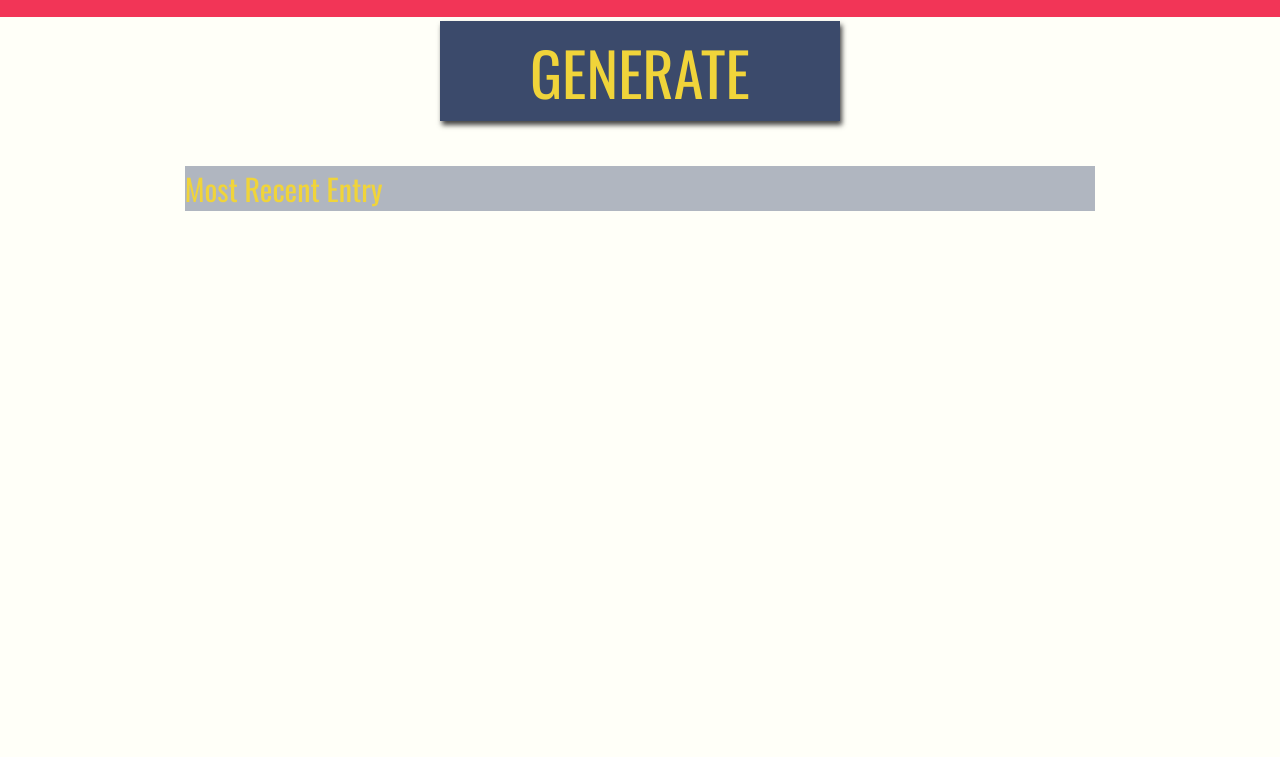
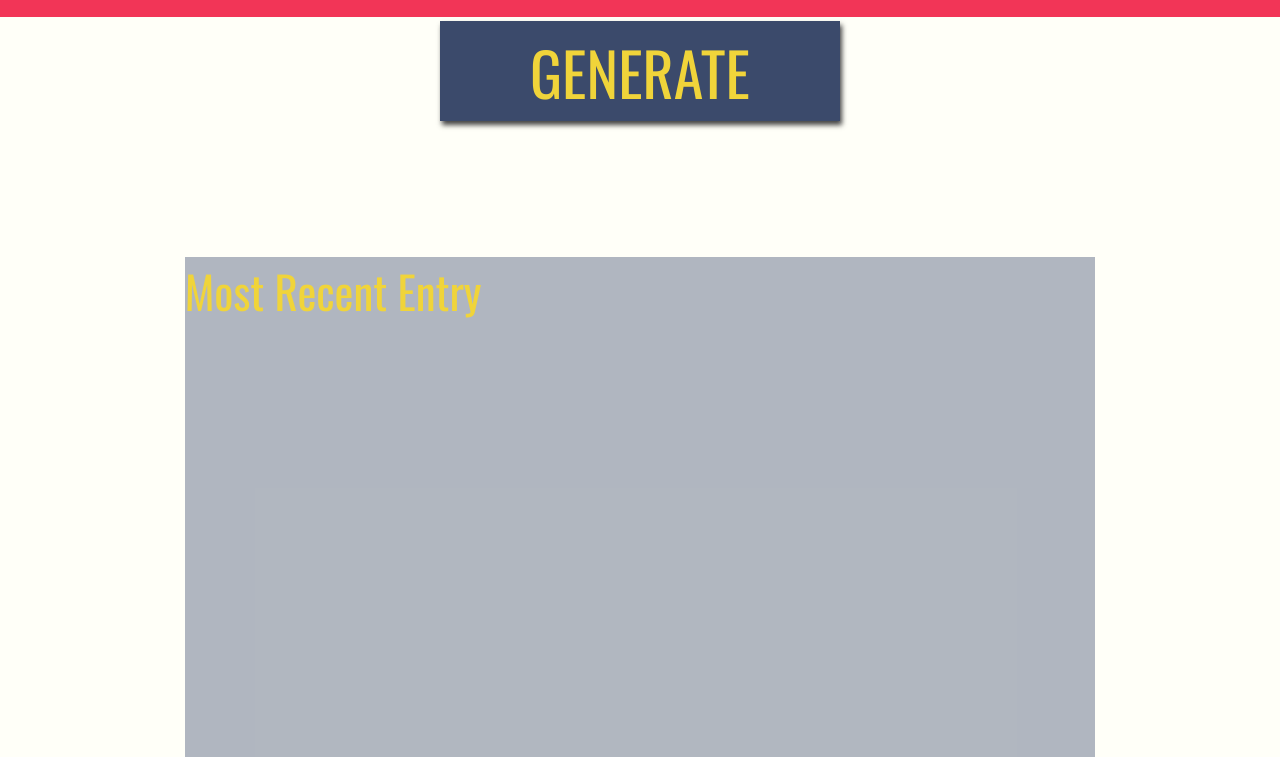
Before and after one commit to reyrey16/fend-weather-journal-app, a website: page website/index.html in a window 1280 px wide. Shown: the part 783-1540 px from the top of the page. Before the commit the page ends 994 px from the top, so only its background shows below. Drawn offline with nearby package versions, Linux system fonts and the light colour scheme; a web font is replaced by a local one.

Commit message:
style: Entry

```diff
--- a/website/style.css
+++ b/website/style.css
@@ -6,7 +6,7 @@ body{
 
 #app{
     display: grid;
-    grid-auto-rows: 250px 175px 2fr 2fr;
+    grid-auto-rows: 250px 175px 500px 2fr;
     /* grid-template-columns:  */
     height:100vh;
     background: #f23557;
@@ -23,6 +23,9 @@ body{
 
 .entry{
     background: rgba(59, 74, 107, .4);
+    font-size: 1.5em;
+    height: 500px;
+    margin: 25px 0;
 }
 
 #entryHolder{
```
